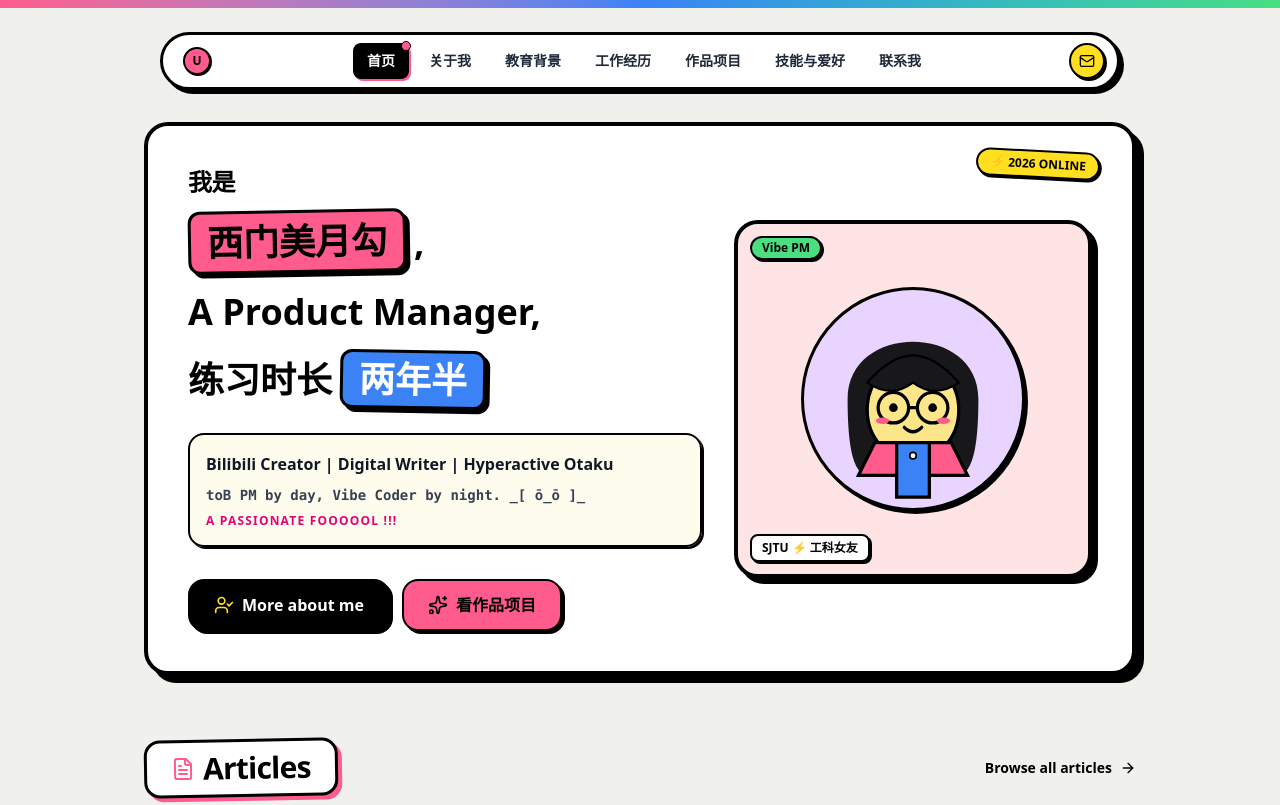
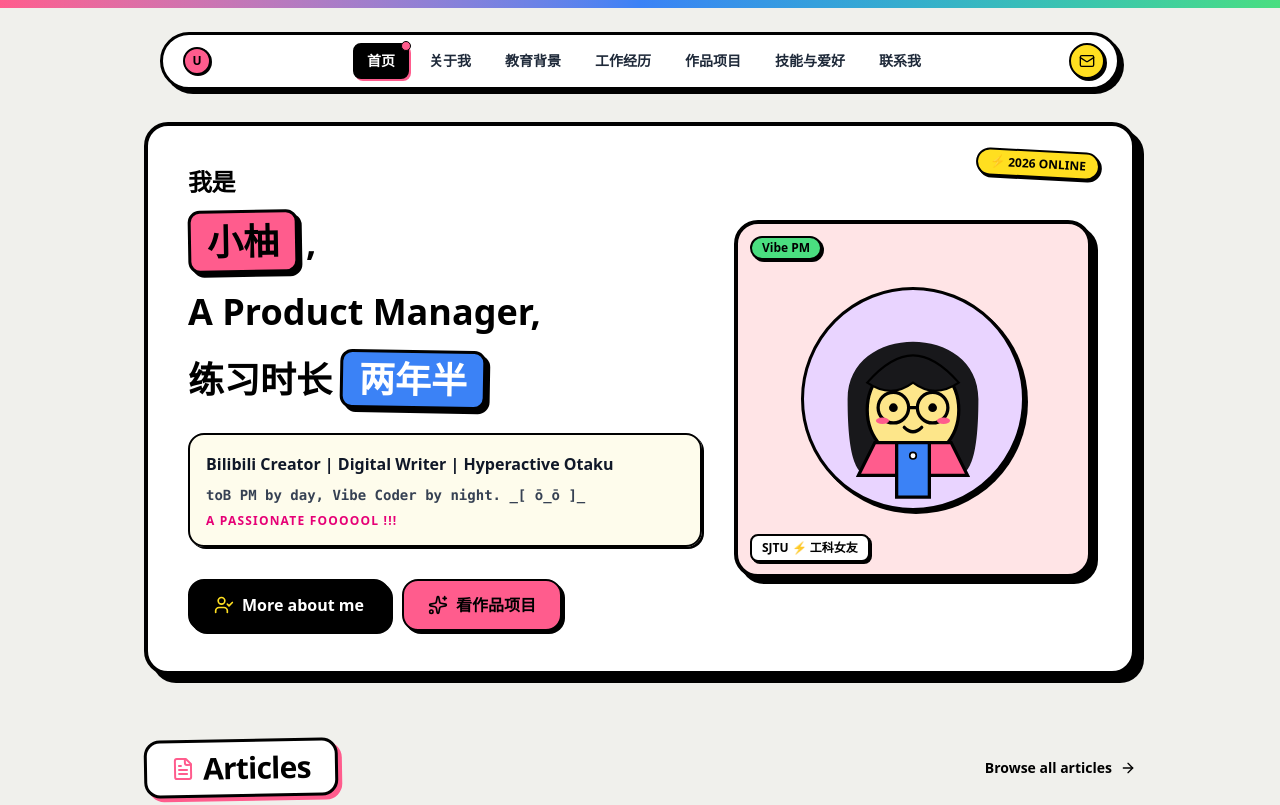
Before and after one commit to 1070218613-a11y/uu, a React (Vite) app: page / in a window 1280 px wide. Shown: the top 805 px of the page. Built offline with nearby package versions, Linux system fonts and the light colour scheme.

Commit message:
chore: rename profile identity to "小柚"
Update personal information, UI labels, and contact descriptions to reflect the new identity "小柚".

```diff
--- a/src/components/ContactTab.tsx
+++ b/src/components/ContactTab.tsx
@@ -110,10 +110,10 @@ export const ContactTab: React.FC = () => {
 
             <div className="border-b-2 border-black pb-4">
               <h3 className="text-xl sm:text-2xl font-black text-black">
-                给西门留言 📝
+                给小柚留言 📝
               </h3>
               <p className="text-xs font-semibold text-gray-600 mt-1">
-                留下你的名字和想法，消息将直接呈递给西门。
+                留下你的名字和想法，消息将直接呈递给小柚。
               </p>
             </div>
 
@@ -124,7 +124,7 @@ export const ContactTab: React.FC = () => {
                 </div>
                 <h4 className="text-2xl font-black text-black">收到你的留言啦！</h4>
                 <p className="text-sm font-bold text-gray-800">
-                  谢谢你的来信！西门会在看到后第一时间回复你～
+                  谢谢你的来信！小柚会在看到后第一时间回复你～
                 </p>
                 <button
                   onClick={() => {
--- a/src/components/Navbar.tsx
+++ b/src/components/Navbar.tsx
@@ -33,7 +33,7 @@ export const Navbar: React.FC<NavbarProps> = ({ activeTab, setActiveTab }) => {
           <span className="w-7 h-7 bg-[#FF5C8D] rounded-full border-2 border-black flex items-center justify-center text-xs font-bold shadow-[1px_1px_0px_0px_#000]">
             U
           </span>
-          <span className="tracking-tight hidden xs:inline-block">西门美月勾</span>
+          <span className="tracking-tight hidden xs:inline-block">小柚</span>
         </button>
 
         {/* Desktop Nav Items */}
--- a/src/data/portfolioData.ts
+++ b/src/data/portfolioData.ts
@@ -90,8 +90,8 @@ export interface RecentUpdate {
 }
 
 export const PERSONAL_INFO = {
-  name: "西门",
-  fullName: "西门美月勾",
+  name: "小柚",
+  fullName: "小柚",
   englishTitle: "A Product Manager & Vibe Coder",
   practiceTime: "两年半",
   tags: ["Bilibili Creator", "Digital Writer", "Hyperactive Otaku", "toB PM by day", "Vibe Coder by night"],
@@ -102,9 +102,9 @@ export const PERSONAL_INFO = {
   currentRole: "toB 软件产品经理",
   university: "上海交通大学",
   major: "电气工程及其自动化",
-  idCardNo: "XM-20000508-OVO",
+  idCardNo: "XY-20000508-OVO",
   email: "1070218613@qq.com",
-  bilibiliName: "西门美月勾",
+  bilibiliName: "小柚",
   github: "XMMXOVO"
 };
 
```
